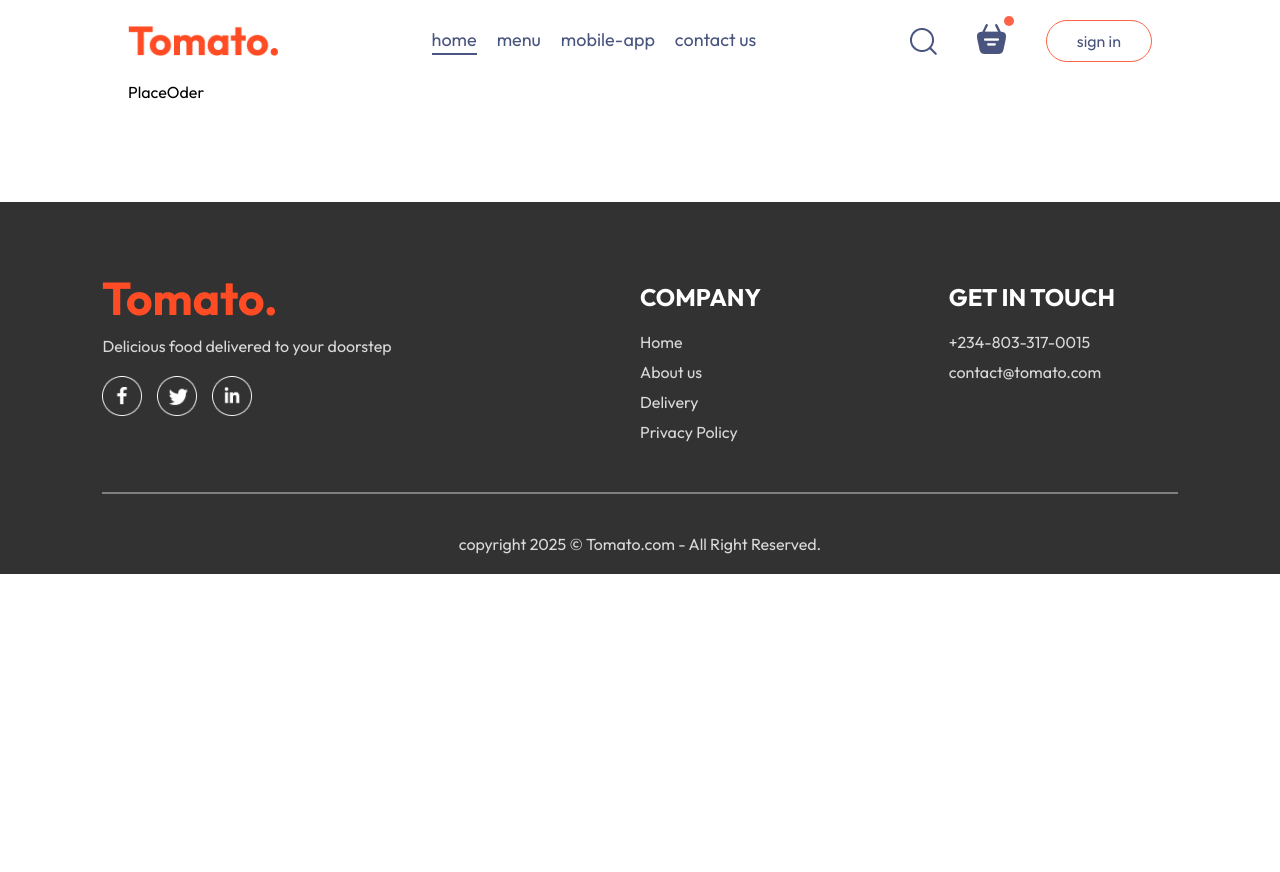
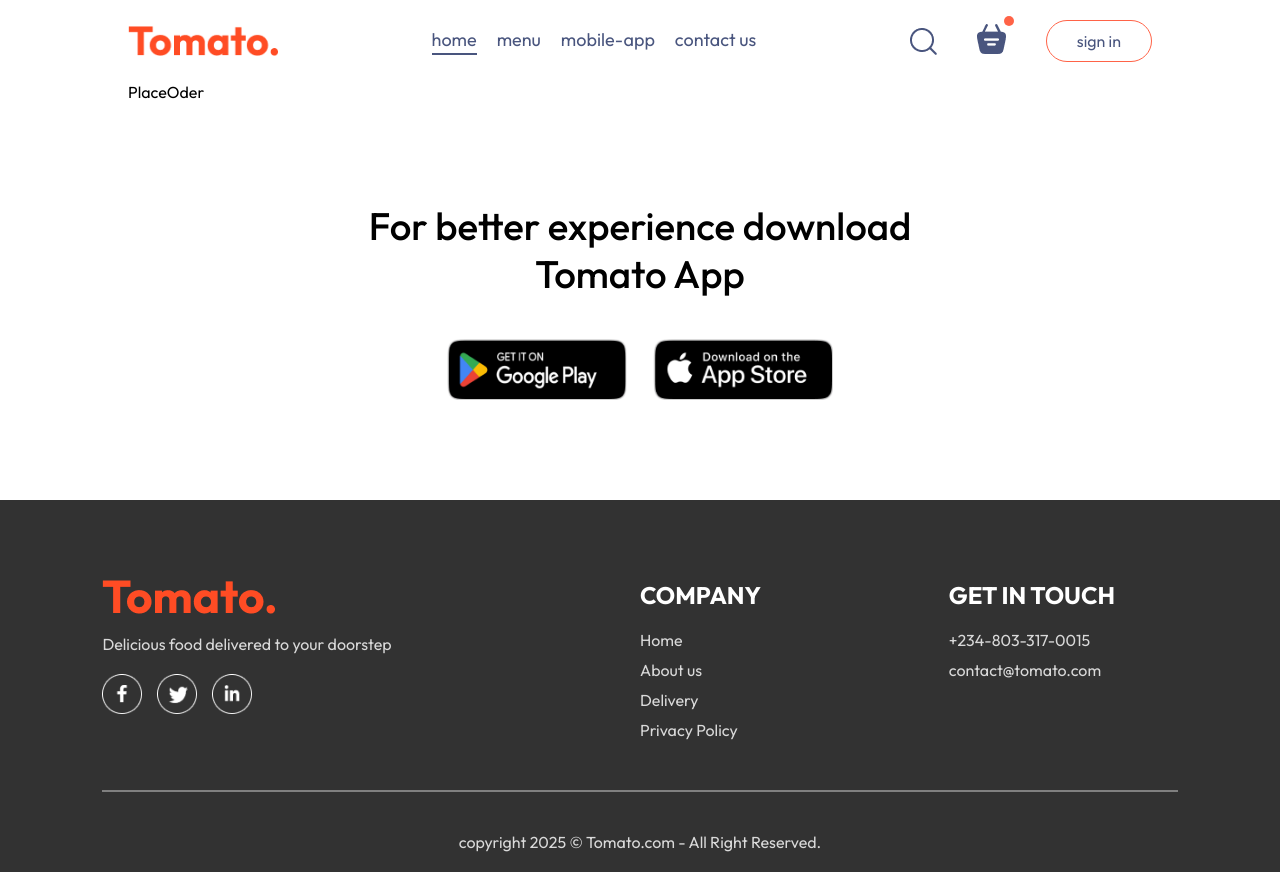
Before and after one commit to Danayodeji/food-ordering-webapp, a React (Vite) app: page /placeorder in a window 1280 px wide. Before the commit the page ends 800 px from the top, so only its background shows below. Built offline with nearby package versions, Linux system fonts and the light colour scheme.

Commit message:
(feature: completed the home page

```diff
--- a/src/App.jsx
+++ b/src/App.jsx
@@ -5,6 +5,7 @@
 import Card from "./pages/Card/Card";
 import PlaceOrder from "./pages/PlaceOrder/PlaceOrder";
 import Footer from "./components/Footer/Footer";
+import AppDownload from "./components/AppDownload/AppDownload";
 
 const App = () => {
   return (
@@ -17,6 +18,7 @@
           <Route path="/placeorder" element={<PlaceOrder />} />
         </Routes>
       </div>
+      <AppDownload />
       <Footer />
     </>
   );
--- /dev/null
+++ b/src/components/AppDownload/AppDownload.css
@@ -0,0 +1,22 @@
+.app-download{
+    margin: auto auto;
+    margin-top: 100px;
+    font-size: max(3vw, 10px);
+    text-align: center;
+    font-weight: 500;
+}
+.app-download-platforms{
+    display: flex;
+    justify-content: center;
+    gap: max(2vw, 10px);
+    margin-top: 40px;
+}
+.app-download-platforms img{
+    width: max(30vw, 120px) ;
+    max-width: 180px;
+    transition: 0.5s;
+    cursor: pointer;
+}
+.app-download-platforms img:hover{
+    transform: scale(1.05);
+}
--- /dev/null
+++ b/src/components/AppDownload/AppDownload.jsx
@@ -0,0 +1,19 @@
+import React from "react";
+import "./AppDownload.css";
+import { assets } from "../../assets/assets";
+
+const AppDownload = () => {
+  return (
+    <div className="app-download" id="app-download">
+      <p>
+        For better experience download <br /> Tomato App
+      </p>
+      <div className="app-download-platforms">
+        <img src={assets.play_store} alt="" />
+        <img src={assets.app_store} alt="" />
+      </div>
+    </div>
+  );
+};
+
+export default AppDownload;
```
